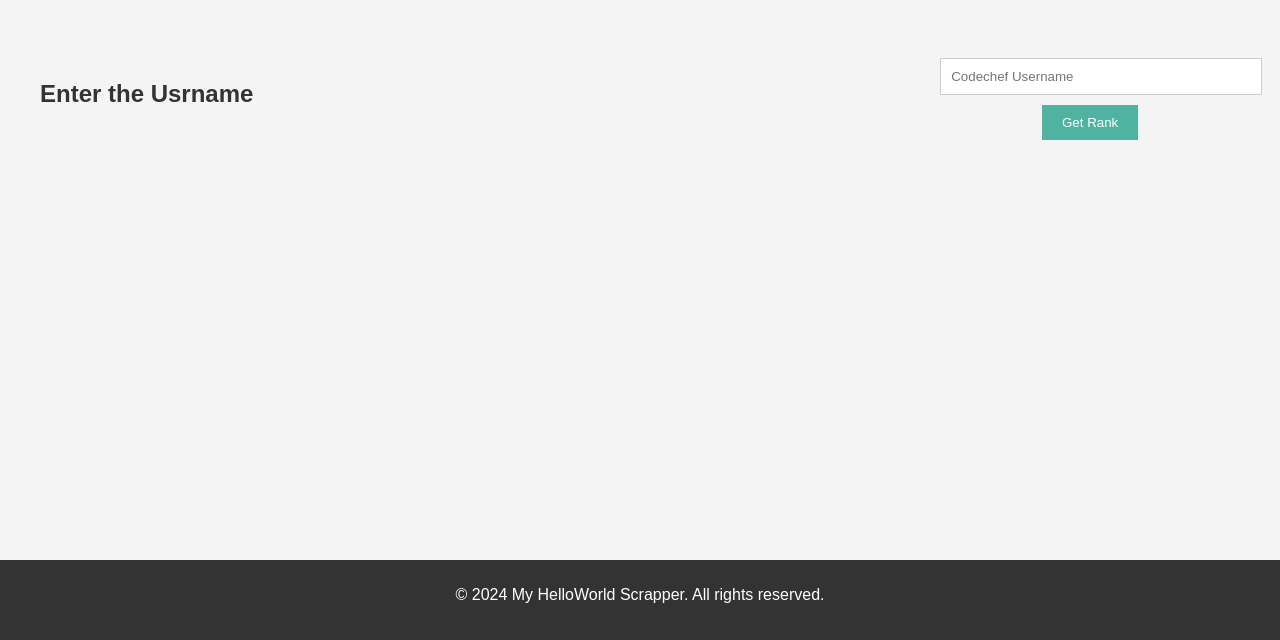
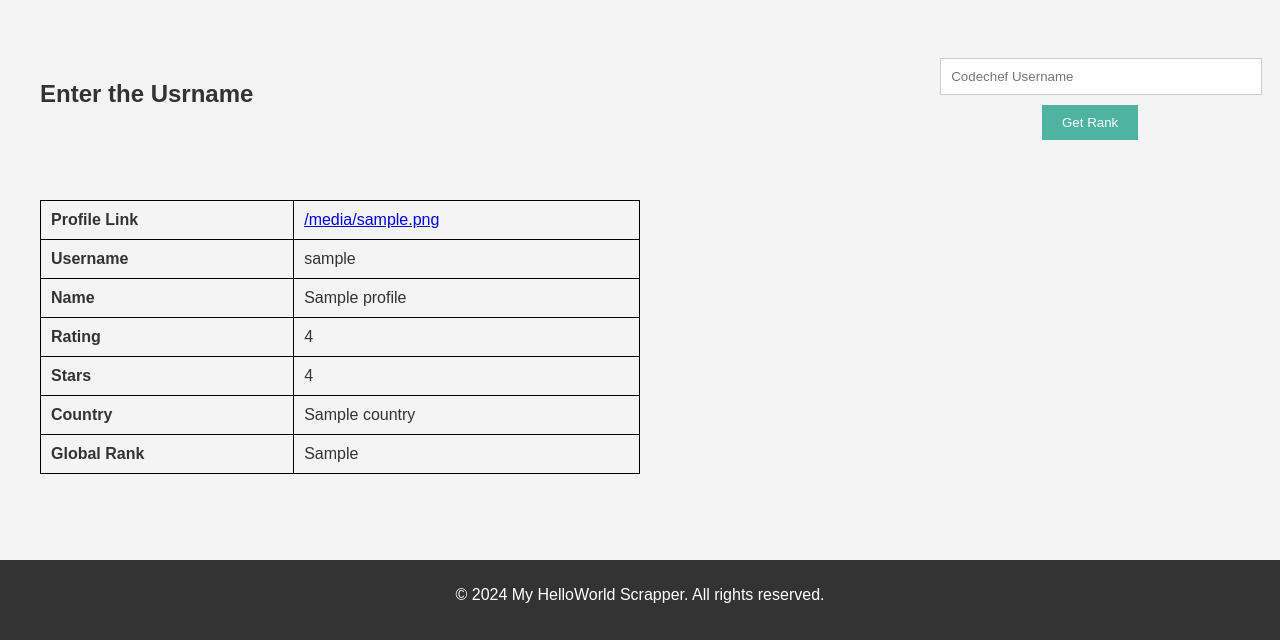
Before and after one commit to Ch-Bhargav/ScrapperWebsite, a Flask app: template templates/codechef.html in a window 1280 px wide. Shown: the part 160-800 px from the top of the page. Run offline with Flask 3, Linux system fonts and the light colour scheme; the template is opened without the code that fills it: most values are stand-ins (such as "Sample title", 1, 10 or a date in 2020).

Commit message:
Rndering Completed

```diff
--- a/main.py
+++ b/main.py
@@ -32,11 +32,13 @@ def codeforcesRating(username):
             "Maximum Rating": remove_tags(str(user_info[-1]))
         }
 
-        print("\n+------------------+")
-        print("| Codeforces Profile |")
-        print("+--------------------+")
-        for key, value in profile_data.items():
-            print(f"{key}: {value}")
+        return profile_data
+
+        # print("\n+------------------+")
+        # print("| Codeforces Profile |")
+        # print("+--------------------+")
+        # for key, value in profile_data.items():
+        #     print(f"{key}: {value}")
 
     except Exception as e:
         print(f"Error fetching Codeforces profile: {e}")
@@ -61,11 +63,13 @@ def codechefRating(username):
             "Global Rank": soup.find("div", {"class": "rating-ranks"}).find("a").get_text(strip=True) if soup.find("div", {"class": "rating-ranks"}) else "N/A"
         }
 
-        print("\n+------------------+")
-        print("| CodeChef Profile |")
-        print("+------------------+")
-        for key, value in profile_data.items():
-            print(f"{key}: {value}")
+        return profile_data
+
+        # print("\n+------------------+")
+        # print("| CodeChef Profile |")
+        # print("+------------------+")
+        # for key, value in profile_data.items():
+        #     print(f"{key}: {value}")
 
     except Exception as e:
         print(f"Error fetching CodeChef profile: {e}")
@@ -78,7 +82,7 @@ def home():
 	return render_template('index.html')
 
 
-@app.route('/codechef.html')
+@app.route('/codechef')
 def codechef():
 	return render_template('codechef.html')
 
@@ -90,23 +94,25 @@ def submittdData():
 	print("Codechef Username:",codechefUsername)
 	print("Codeforces Username:", codeforcesUsername)
 
-	codechefRating(codechefUsername)
+	codechefProfile=codechefRating(codechefUsername)
 	codeforcesRating(codeforcesUsername)
 	return "Data Recived"
 
 @app.route('/codeforcesprofile',methods = ['POST'])
 def codeforceProfile():
      username = request.form['codeforcesUsername']
-     codeforcesRating(username)
-     return "Profile is genrated"
+     codeforcesProfile = codeforcesRating(username)
+     print(codeforcesProfile)
+     return render_template('codeforces.html',profile_data = codeforcesProfile)
 
 @app.route('/codechefprofile',methods=['POST'])
 def codechefProfile():
      username = request.form['codechefUsername']
-     codechefRating(username)
-     return "Profile is generated"
+     codechefProfile = codechefRating(username)
+    #  print(codechefProfile)
+     return render_template('codechef.html',profile_data = codechefProfile)
 
-@app.route('/codeforces.html')
+@app.route('/codeforces')
 def codeforces():
 	return render_template('codeforces.html')
 
--- a/static/css/index.css
+++ b/static/css/index.css
@@ -7,6 +7,20 @@ body {
     padding: 0;
     background-color: #f4f4f4;
     color: #333;
+}
+
+/* Table styling */
+table {
+    width: 50%;
+    border-collapse: collapse;
+    margin: 20px 0;
+}
+table, th, td {
+    border: 1px solid black;
+}
+th, td {
+    padding: 10px;
+    text-align: left;
 }
 
 /* Container styling */
--- a/templates/codechef.html
+++ b/templates/codechef.html
@@ -14,8 +14,8 @@
             </div>
             <nav>
                 <ul>
-                    <li><a href="codechef.html">Codechef</a></li>
-                    <li><a href="codeforces.html">Codeforces</a></li>
+                    <li><a href="codechef">Codechef</a></li>
+                    <li><a href="codeforces">Codeforces</a></li>
                 </ul>
             </nav>
         </div>
@@ -30,6 +30,41 @@
                     <button type="submit" class="btn">Get Rank</button>
                 </form>
             </div>
+
+            <div class = "container">
+            {% if profile_data %}
+        <table>
+            <tr>
+                <th>Profile Link</th>
+                <td><a href="{{ profile_data['Profile Link'] }}" target="_blank">{{ profile_data['Profile Link'] }}</a></td>
+            </tr>
+            <tr>
+                <th>Username</th>
+                <td>{{ profile_data['Username'] }}</td>
+            </tr>
+            <tr>
+                <th>Name</th>
+                <td>{{ profile_data['Name'] }}</td>
+            </tr>
+            <tr>
+                <th>Rating</th>
+                <td>{{ profile_data['Rating'] }}</td>
+            </tr>
+            <tr>
+                <th>Stars</th>
+                <td>{{ profile_data['Stars'] }}</td>
+            </tr>
+            <tr>
+                <th>Country</th>
+                <td>{{ profile_data['Country'] }}</td>
+            </tr>
+            <tr>
+                <th>Global Rank</th>
+                <td>{{ profile_data['Global Rank'] }}</td>
+            </tr>
+        </table>
+    {% endif %}
+</div>
         </section>
     </main>
 
--- a/templates/index.html
+++ b/templates/index.html
@@ -14,8 +14,8 @@
             </div>
             <nav>
                 <ul>
-                    <li><a href="codechef.html">Codechef</a></li>
-                    <li><a href="codeforces.html">Codeforces</a></li>
+                    <li><a href="codechef">Codechef</a></li>
+                    <li><a href="codeforces">Codeforces</a></li>
                 </ul>
             </nav>
         </div>
```
Also changed, not shown: templates/codeforces.html (+34 -2 lines).
